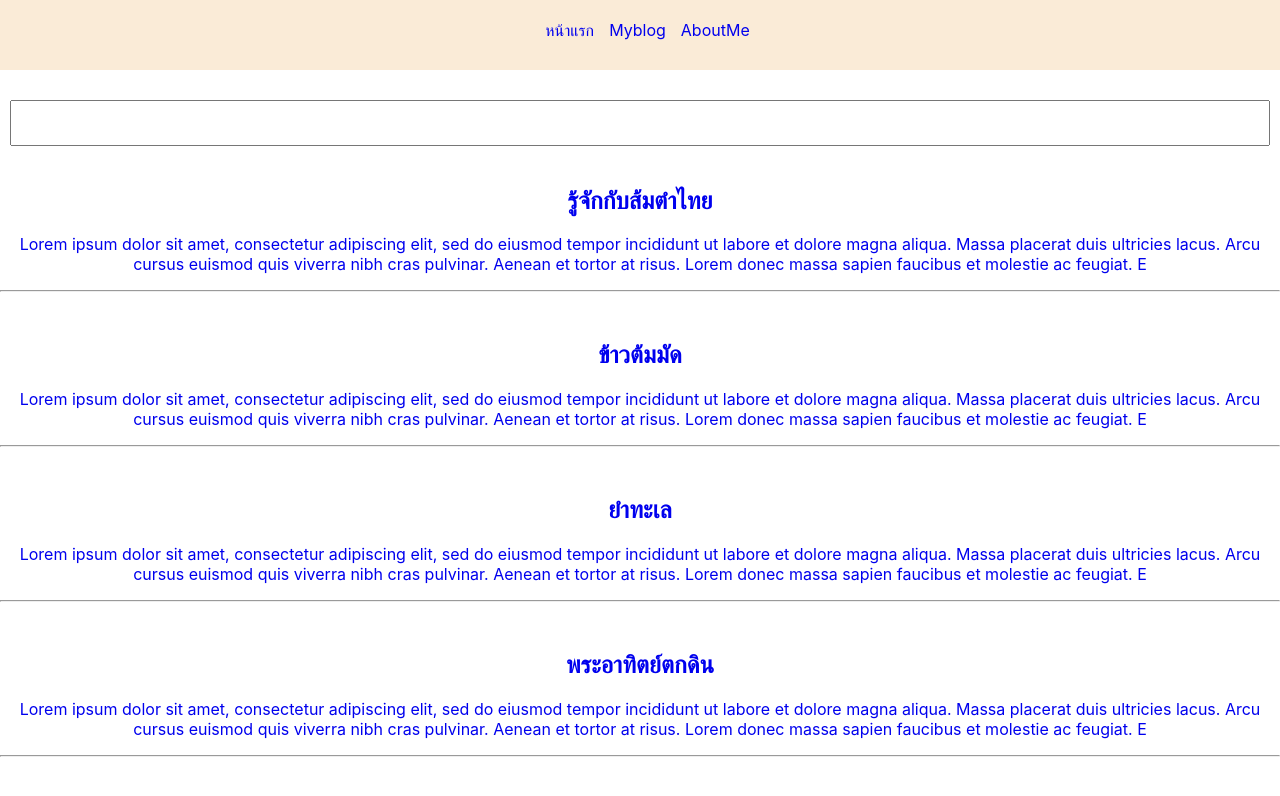
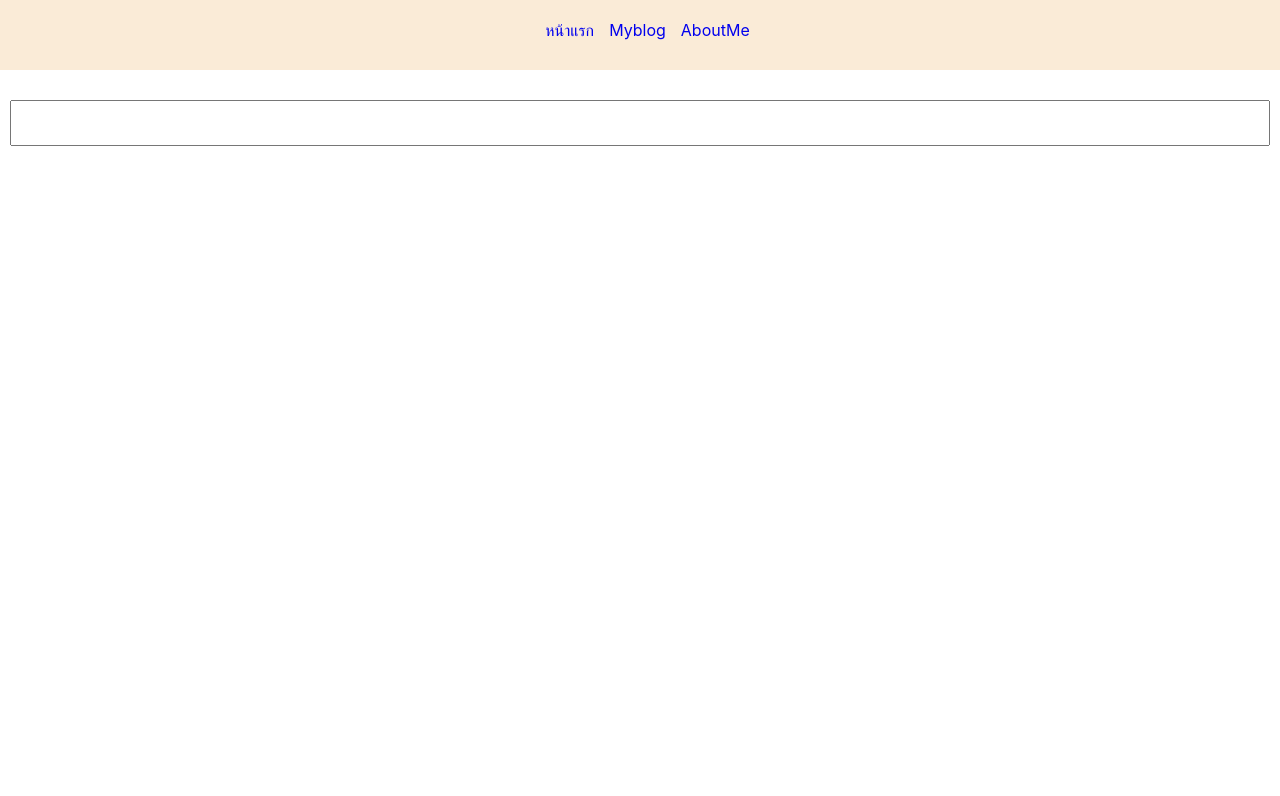
Before and after one commit to NateeRudkui/react-blog-app, a React (Create React App) app: page /blogs in a window 1280 px wide. Shown: the top 796 px of the page. Built offline with nearby package versions, Linux system fonts and the light colour scheme.

Commit message:
✅ : add search blog

```diff
--- a/src/components/Blogs.js
+++ b/src/components/Blogs.js
@@ -5,10 +5,11 @@ import { Link } from "react-router-dom";
 
 export function Blogs() {
   const [search, setSearch] = useState(" ");
+  const [filterBlog, setFilterBlog] = useState([]);
   useEffect(() => {
     const result = blogs.filter((item) => item.title.includes(search));
-    console.log(result);
-  });
+    setFilterBlog(result);
+  }, [search]);
   return (
     <div className="blogs-container">
       <input
@@ -20,7 +21,7 @@ export function Blogs() {
       />
       <div className="search-container"></div>
       <article>
-        {blogs.map((item) => (
+        {filterBlog.map((item) => (
           <Link to={`/blog/${item.id}`} key={item.id}>
             <div className="card">
               <h2>{item.title}</h2>
```
